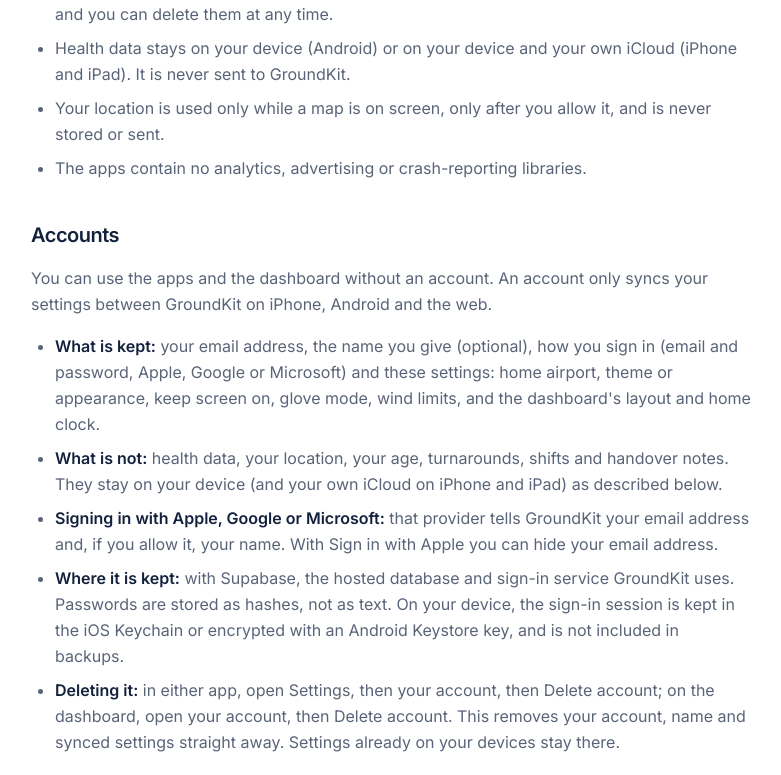
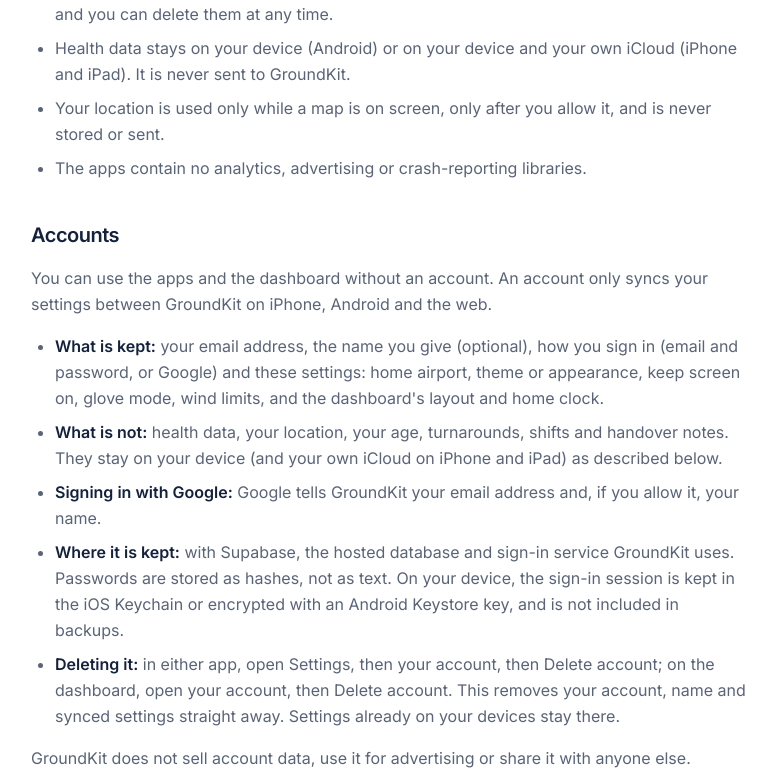
Before and after one commit to watanaberyunosuke/groundkit-intro-website, a Next.js app: page /privacy in a window 1280 px wide. Shown: the part 453-1228 px from the top of the page, without its empty margins (249-1030 px from the left). Built offline with nearby package versions, Linux system fonts and the light colour scheme; no server answers.

Commit message:
docs(privacy): sign-in is email and password or Google (#7)
Apple and Microsoft sign-in are turned off in the apps and the dashboard.

```diff
--- a/src/app/privacy/page.tsx
+++ b/src/app/privacy/page.tsx
@@ -13,7 +13,7 @@
     <ProsePage
       title="Privacy"
       intro="GroundKit accounts are optional, and the apps have no advertising or tracking. This page explains what the apps read, where it is kept and what leaves your device."
-      updated="9 October 2026"
+      updated="10 October 2026"
     >
       <h2>Summary</h2>
       <ul>
@@ -31,7 +31,7 @@
       <ul>
         <li>
           <strong>What is kept:</strong> your email address, the name you give (optional), how you sign in (email and
-          password, Apple, Google or Microsoft) and these settings: home airport, theme or appearance, keep screen on,
+          password, or Google) and these settings: home airport, theme or appearance, keep screen on,
           glove mode, wind limits, and the dashboard&apos;s layout and home clock.
         </li>
         <li>
@@ -39,8 +39,8 @@
           They stay on your device (and your own iCloud on iPhone and iPad) as described below.
         </li>
         <li>
-          <strong>Signing in with Apple, Google or Microsoft:</strong> that provider tells GroundKit your email address
-          and, if you allow it, your name. With Sign in with Apple you can hide your email address.
+          <strong>Signing in with Google:</strong> Google tells GroundKit your email address and, if you allow it, your
+          name.
         </li>
         <li>
           <strong>Where it is kept:</strong> with Supabase, the hosted database and sign-in service GroundKit uses.
```
